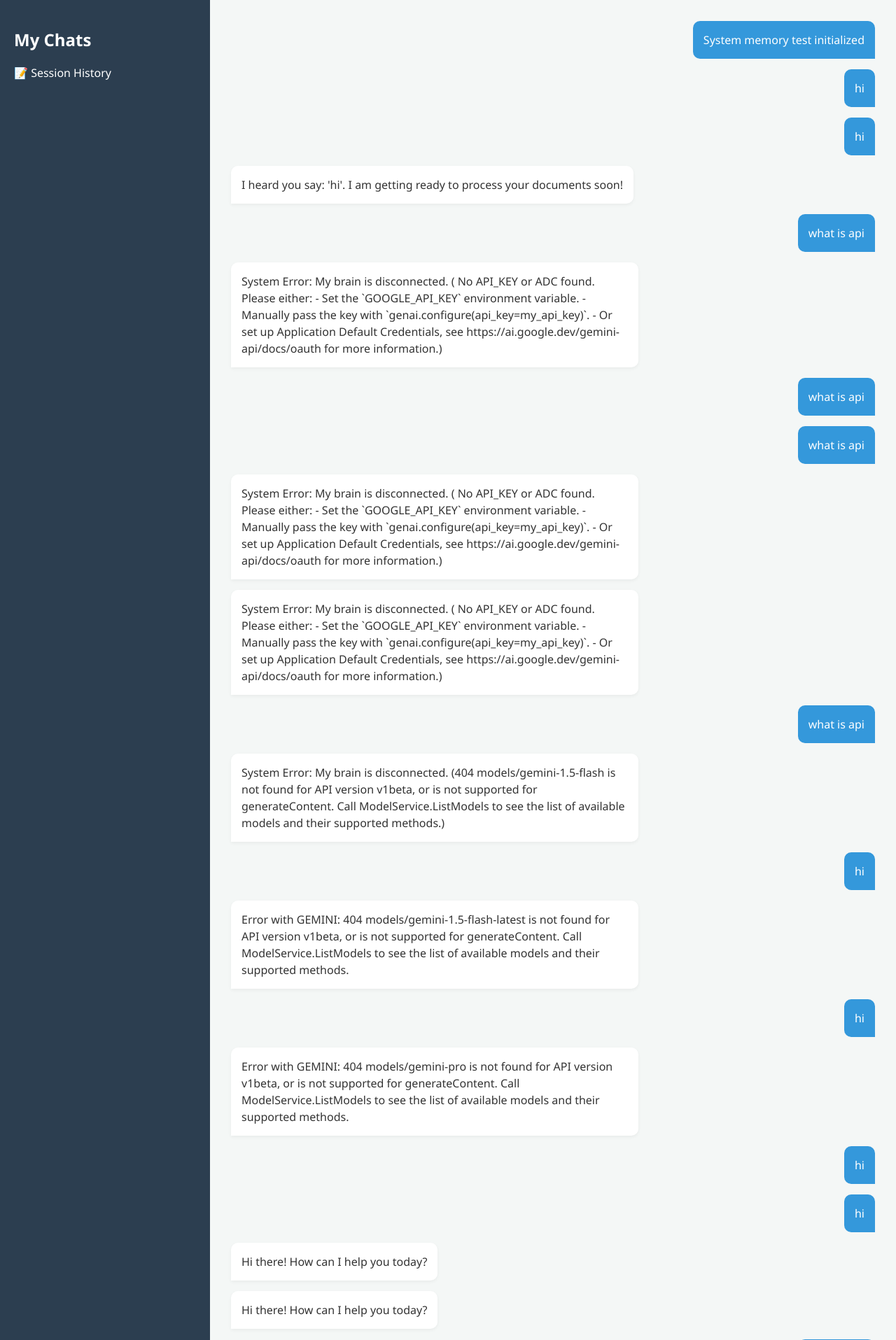
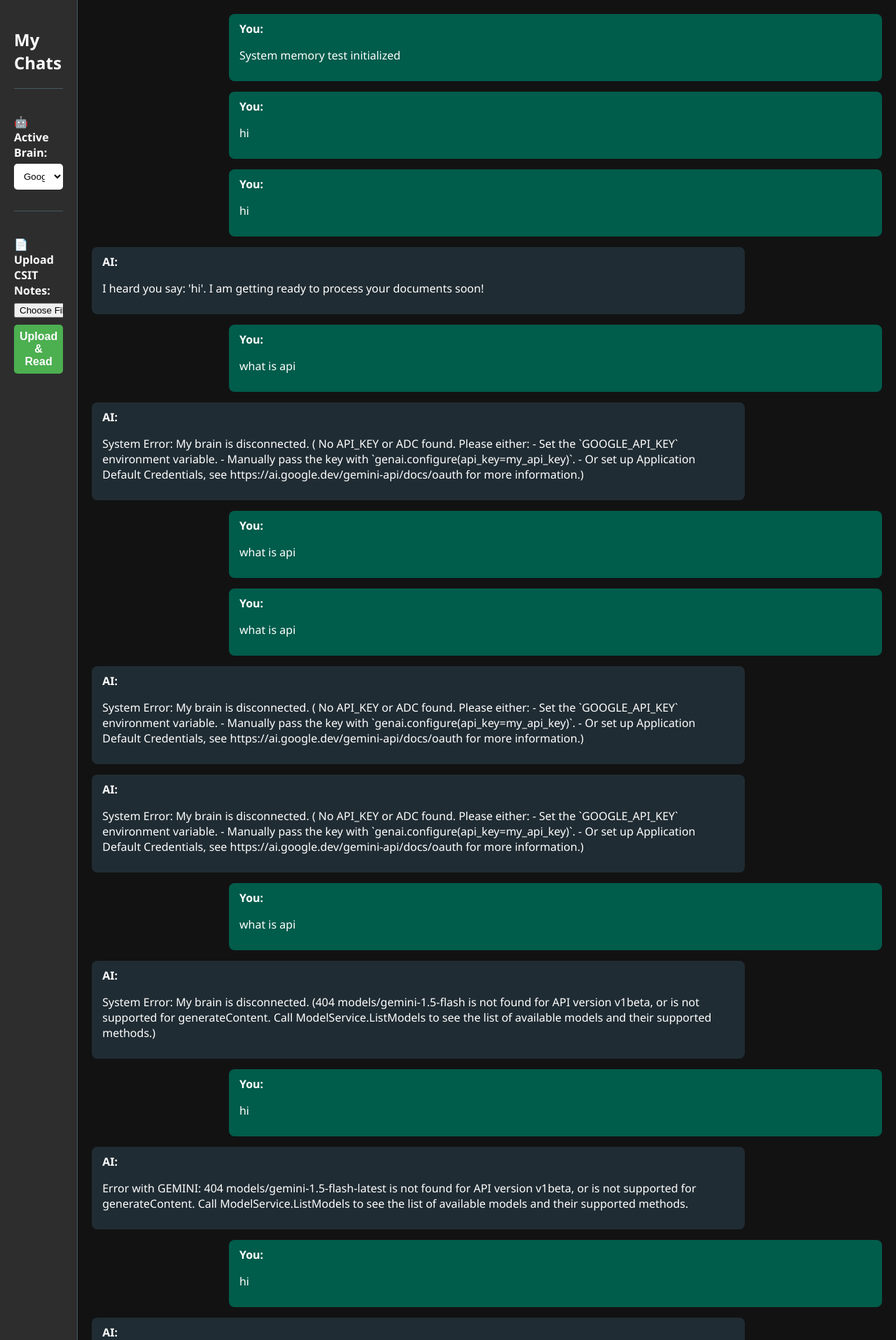
Before and after one commit to sne-ha11/pdfParser, a Django app: page / in a window 1280 px wide. Shown: the top 1915 px of the page at 70% size. Run offline with Django 5.2, Linux system fonts and the light colour scheme; data comes from the database, SQL or seed files in the repository; both versions use the stored data as it was after the commit.

Commit message:
Added Multi-API Switchboard and initial RAG PDF upload pipeline

```diff
--- a/chatbot/templates/index.html
+++ b/chatbot/templates/index.html
@@ -2,80 +2,76 @@
 <html lang="en">
 <head>
     <meta charset="UTF-8">
-    <title>My AI Assistant</title>
+    <meta name="viewport" content="width=device-width, initial-scale=1.0">
+    <title>pdfParser - AI Assistant</title>
     <style>
         body {
             font-family: 'Segoe UI', Tahoma, Geneva, Verdana, sans-serif;
+            background-color: #1e1e1e;
+            color: #ffffff;
             margin: 0;
             display: flex;
             height: 100vh;
-            background-color: #f4f7f6;
         }
         .sidebar {
-            width: 260px;
-            background-color: #2c3e50;
-            color: white;
+            width: 250px;
+            background-color: #2d2d2d;
             padding: 20px;
+            border-right: 1px solid #455a64;
         }
-        .chat-container {
-            flex: 1;
+        .main-chat {
+            flex-grow: 1;
             display: flex;
             flex-direction: column;
+            background-color: #121212;
         }
-        .chat-window {
-            flex: 1;
-            padding: 30px;
+        .chat-history {
+            flex-grow: 1;
+            padding: 20px;
             overflow-y: auto;
-            display: flex;
-            flex-direction: column;
-            gap: 15px;
         }
         .message {
-            max-width: 60%;
-            padding: 15px;
-            border-radius: 10px;
-            line-height: 1.5;
+            margin-bottom: 15px;
+            padding: 10px 15px;
+            border-radius: 8px;
+            max-width: 80%;
         }
-        .user-message {
+        .user-msg {
+            background-color: #005c4b;
             align-self: flex-end;
-            background-color: #3498db;
-            color: white;
-            border-bottom-right-radius: 0;
+            margin-left: auto;
         }
-        .ai-message {
+        .ai-msg {
+            background-color: #202c33;
             align-self: flex-start;
-            background-color: white;
-            color: #333;
-            border-bottom-left-radius: 0;
-            box-shadow: 0 2px 5px rgba(0,0,0,0.05);
         }
-        .input-area {
+        .chat-input {
             padding: 20px;
-            background-color: white;
-            border-top: 1px solid #ddd;
+            background-color: #2d2d2d;
             display: flex;
             gap: 10px;
         }
         input[type="text"] {
-            flex: 1;
+            flex-grow: 1;
             padding: 15px;
-            border: 1px solid #ccc;
             border-radius: 5px;
+            border: none;
+            background-color: #404040;
+            color: white;
             font-size: 16px;
-            outline: none;
         }
         button {
-            padding: 15px 30px;
-            background-color: #2ecc71;
+            padding: 15px 25px;
+            background-color: #00a884;
             color: white;
             border: none;
             border-radius: 5px;
+            cursor: pointer;
             font-size: 16px;
-            cursor: pointer;
             font-weight: bold;
         }
         button:hover {
-            background-color: #27ae60;
+            background-color: #008f6f;
         }
     </style>
 </head>
@@ -83,37 +79,43 @@
 
     <div class="sidebar">
         <h2>My Chats</h2>
-        <p>📝 Session History</p>
+
+        <form method="POST" style="margin-top: 20px; padding-top: 20px; border-top: 1px solid #455a64;">
+            {% csrf_token %}
+            <p style="margin-bottom: 5px; font-weight: bold;">🤖 Active Brain:</p>
+            <select name="ai_model" onchange="this.form.submit()" style="width: 100%; padding: 10px; border-radius: 5px; margin-bottom: 10px; background-color: white; color: black; border: none;">
+                <option value="gemini" {% if request.session.selected_model == 'gemini' %}selected{% endif %}>Google Gemini 2.5</option>
+                <option value="openai" {% if request.session.selected_model == 'openai' %}selected{% endif %}>OpenAI GPT-4o</option>
+                <option value="groq" {% if request.session.selected_model == 'groq' %}selected{% endif %}>Groq (Llama 3)</option>
+                <option value="cohere" {% if request.session.selected_model == 'cohere' %}selected{% endif %}>Cohere Command R+</option>
+                <option value="mistral" {% if request.session.selected_model == 'mistral' %}selected{% endif %}>Mistral Large</option>
+                <option value="huggingface" {% if request.session.selected_model == 'huggingface' %}selected{% endif %}>HuggingFace (Zephyr)</option>
+            </select>
+        </form>
+
+        <form method="POST" enctype="multipart/form-data" style="margin-top: 20px; padding-top: 20px; border-top: 1px solid #455a64;">
+            {% csrf_token %}
+            <p style="margin-bottom: 5px; font-weight: bold;">📄 Upload CSIT Notes:</p>
+            <input type="file" name="pdf_file" accept=".pdf" style="width: 100%; margin-bottom: 10px; color: white;">
+            <button type="submit" style="width: 100%; padding: 8px; background-color: #4CAF50; color: white; border: none; border-radius: 5px; cursor: pointer;">Upload & Read</button>
+        </form>
     </div>
 
-    <div class="chat-container">
-
-        <div class="chat-window">
-
-            {% for message in chat_messages %}
-
-                {% if message.sender == 'user' %}
-                    <div class="message user-message">
-                        {{ message.text }}
-                    </div>
-                {% else %}
-                    <div class="message ai-message">
-                        {{ message.text }}
-                    </div>
-                {% endif %}
-
-            {% empty %}
-                <div class="message ai-message">
-                    Hello! I am your AI assistant. We have no history yet!
+    <div class="main-chat">
+        <div class="chat-history">
+            {% for msg in chat_messages %}
+                <div class="message {% if msg.sender == 'user' %}user-msg{% else %}ai-msg{% endif %}">
+                    <strong>{% if msg.sender == 'user' %}You{% else %}AI{% endif %}:</strong>
+                    <p>{{ msg.text }}</p>
                 </div>
             {% endfor %}
+        </div>
 
-       <form method="POST" class="input-area">
+        <form class="chat-input" method="POST">
             {% csrf_token %}
-            <input type="text" name="user_input" placeholder="Type your message here..." required>
+            <input type="text" name="user_input" placeholder="Type a message or ask about your PDF..." autocomplete="off" required>
             <button type="submit">Send</button>
         </form>
-
     </div>
 
 </body>
--- a/chatbot/views.py
+++ b/chatbot/views.py
@@ -1,45 +1,157 @@
+import os
+from dotenv import load_dotenv
 from django.shortcuts import render, redirect
-from .models import ChatSession, Message
+from .models import ChatSession, Message, Document
+
+# Import the AI libraries
+import google.generativeai as genai
+from openai import OpenAI
+from groq import Groq
+import cohere
+from huggingface_hub import InferenceClient
+
+load_dotenv()
+
+# --- INITIALIZE ALL CLIENTS ---
+# 1. Gemini
+genai.configure(api_key=os.getenv("GEMINI_API_KEY"))
+gemini_model = genai.GenerativeModel('gemini-2.5-flash')
+
+# 2. OpenAI
+openai_client = OpenAI(api_key=os.getenv("OPENAI_API_KEY")) if os.getenv("OPENAI_API_KEY") else None
+
+# 3. Groq
+groq_client = Groq(api_key=os.getenv("GROQ_API_KEY")) if os.getenv("GROQ_API_KEY") else None
+
+# 4. Cohere
+cohere_client = cohere.Client(os.getenv("COHERE_API_KEY")) if os.getenv("COHERE_API_KEY") else None
+
+# 5. Mistral (Using the OpenAI Client as a secret tunnel!)
+mistral_client = OpenAI(
+    api_key=os.getenv("MISTRAL_API_KEY"),
+    base_url="https://api.mistral.ai/v1"
+) if os.getenv("MISTRAL_API_KEY") else None
+
+# 6. Hugging Face
+hf_client = InferenceClient(token=os.getenv("HUGGINGFACE_API_KEY")) if os.getenv("HUGGINGFACE_API_KEY") else None
+
+from pypdf import PdfReader # <-- Add this import at the very top of your views.py file!
 
 def home(request):
-    # 1. Find the active session (or make one if the database is totally empty)
-    session = ChatSession.objects.first()
-    if not session:
-        session = ChatSession.objects.create()
-
-    # 2. If the user clicked "Send" (a POST request)
-    from django.shortcuts import render, redirect
-from .models import ChatSession, Message
-
-def home(request):
+    # Get or create the active chat session
     session = ChatSession.objects.first()
     if not session:
         session = ChatSession.objects.create()
 
     if request.method == 'POST':
-        user_text = request.POST.get('user_input')
+        # 1. Handle Model Switching
+        new_model = request.POST.get('ai_model')
+        if new_model:
+            request.session['selected_model'] = new_model
+            return redirect('home')
 
-        if user_text:
-            # 1. Save the user's message
-            Message.objects.create(session=session, sender='user', text=user_text)
+        # 2. HANDLE NEW PDF UPLOADS
+        if request.FILES.get('pdf_file'):
+            uploaded_file = request.FILES['pdf_file']
 
-            # 2. Generate a fake AI response (for now!)
-            ai_reply = f"I heard you say: '{user_text}'. I am getting ready to process your documents soon!"
+            # Save to database
+            doc = Document.objects.create(session=session, file=uploaded_file)
 
-            # 3. Save the AI's message
-            Message.objects.create(session=session, sender='ai', text=ai_reply)
+            try:
+                # Open and read the PDF text
+                reader = PdfReader(doc.file.path)
+                extracted_text = ""
+                for page in reader.pages:
+                    text = page.extract_text()
+                    if text:
+                        extracted_text += text + "\n"
+
+                # Create a system message informing the chat about the file
+                short_name = uploaded_file.name
+                alert_text = f"[System: Uploaded and read file '{short_name}'. Context updated with {len(extracted_text)} characters of text. You can now ask questions about this document!]"
+                Message.objects.create(session=session, sender='user', text=alert_text)
+
+                # Optional: Have the AI automatically acknowledge the upload
+                active_brain = request.session.get('selected_model', 'gemini')
+                ai_ack = f"I have successfully scanned and indexed '{short_name}'! What specific information, definitions, or code snippets would you like me to look up from it?"
+                Message.objects.create(session=session, sender='ai', text=ai_ack)
+
+            except Exception as e:
+                Message.objects.create(session=session, sender='ai', text=f"System Error reading PDF: {str(e)}")
 
             return redirect('home')
 
+        # 3. Handle Regular Chat Messages
+        user_text = request.POST.get('user_input')
+        if user_text:
+            # Look up if this session has any uploaded document texts to inject as reference
+            context_payload = ""
+            associated_docs = session.documents.all()
+            if associated_docs.exists():
+                context_payload = "--- REFERENCE DOCUMENT DATA ---\n"
+                for doc in associated_docs:
+                    try:
+                        reader = PdfReader(doc.file.path)
+                        for page in reader.pages:
+                            t = page.extract_text()
+                            if t: context_payload += t + "\n"
+                    except:
+                        pass
+                context_payload += "--- END OF REFERENCE DATA ---\n\n"
+
+            # Save user message to database
+            Message.objects.create(session=session, sender='user', text=user_text)
+
+            # Build final prompt combining the file data (if any) and the user question
+            final_prompt = user_text
+            if context_payload:
+                final_prompt = f"{context_payload}Using the reference documents provided above, please answer this question: {user_text}"
+
+            active_brain = request.session.get('selected_model', 'gemini')
+            ai_reply = "System Error: Brain disconnected."
+
+            try:
+                # --- THE 6-WAY SWITCHBOARD ---
+                if active_brain == 'gemini' and gemini_model:
+                    response = gemini_model.generate_content(final_prompt)
+                    ai_reply = response.text
+
+                elif active_brain == 'openai' and openai_client:
+                    response = openai_client.chat.completions.create(
+                        model="gpt-4o", messages=[{"role": "user", "content": final_prompt}]
+                    )
+                    ai_reply = response.choices[0].message.content
+
+                elif active_brain == 'groq' and groq_client:
+                    response = groq_client.chat.completions.create(
+                        model="llama3-8b-8192", messages=[{"role": "user", "content": final_prompt}]
+                    )
+                    ai_reply = response.choices[0].message.content
+
+                elif active_brain == 'cohere' and cohere_client:
+                    response = cohere_client.chat(message=final_prompt, model="command-r-plus")
+                    ai_reply = response.text
+
+                elif active_brain == 'mistral' and mistral_client:
+                    response = mistral_client.chat.completions.create(
+                        model="mistral-large-latest", messages=[{"role": "user", "content": final_prompt}]
+                    )
+                    ai_reply = response.choices[0].message.content
+
+                elif active_brain == 'huggingface' and hf_client:
+                    response = hf_client.chat_completion(
+                        messages=[{"role": "user", "content": final_prompt}], model="HuggingFaceH4/zephyr-7b-beta"
+                    )
+                    ai_reply = response.choices[0].message.content
+
+            except Exception as e:
+                ai_reply = f"Error with {active_brain.upper()}: {str(e)}"
+
+            Message.objects.create(session=session, sender='ai', text=ai_reply)
+            return redirect('home')
+
     chat_messages = session.messages.all()
-    context = {
-        'chat_messages': chat_messages
-    }
-    return render(request, 'index.html', context)
+    return render(request, 'index.html', {'chat_messages': chat_messages})
 
-    # 3. Load the page normally (Displaying the history)
     chat_messages = session.messages.all()
-    context = {
-        'chat_messages': chat_messages
-    }
-    return render(request, 'index.html', context)
+    return render(request, 'index.html', {'chat_messages': chat_messages})
```
Also changed, not shown: chatbot/models.py (+8 -9 lines), check_gemini.py (added, +19 -0 lines), core/settings.py (+7 -0 lines), chatbot/migrations/0002_document.py (added), db.sqlite3, 2 other files.
